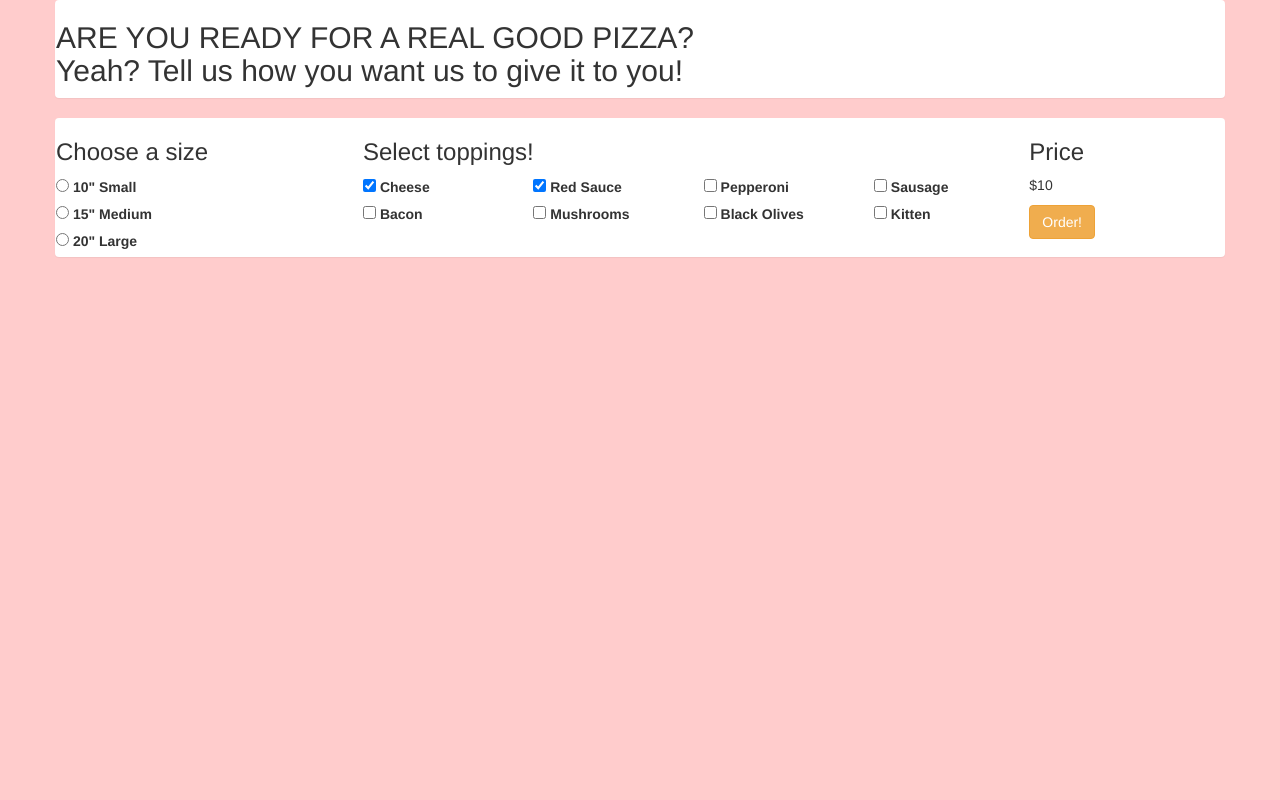
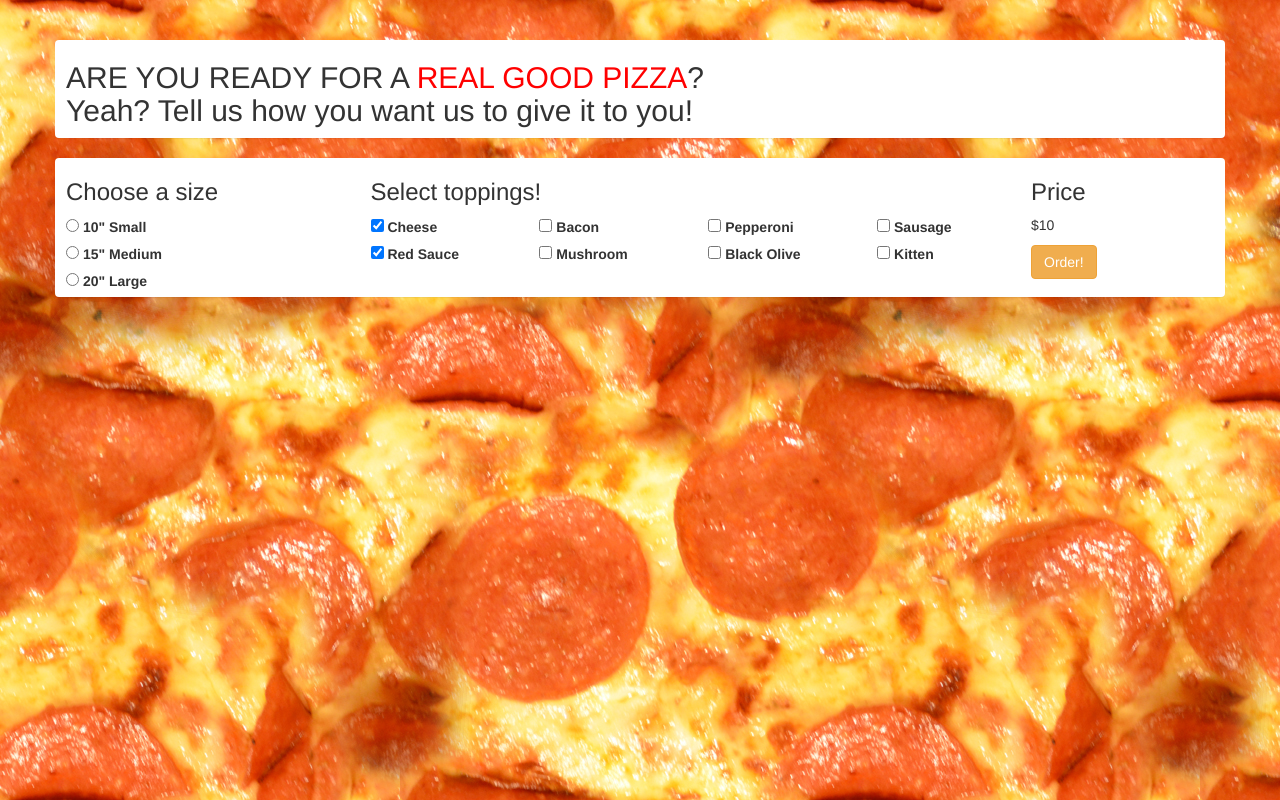
Before and after one commit to MattSmithereens/pizza, a plain HTML site: page index.html in a window 1280 px wide. Drawn offline with nearby package versions, Linux system fonts and the light colour scheme.

Commit message:
add styling, including a hideous pizza background

```diff
--- a/css/styles.css
+++ b/css/styles.css
@@ -1,6 +1,14 @@
 body {
-   /*background-image: url("img/pizza.png");*/
-   background-color: #FFCCCC;
+   background-color: #ffcccc;
+   background-image: url("../img/bg.jpg");
+}
+
+.red {
+  color: #ff0000;
+}
+
+.buffer {
+  padding-left: 10px;
 }
 
 /* make displayed when menu functionality established */
--- a/index.html
+++ b/index.html
@@ -31,15 +31,18 @@ Keep it simple to start! You do not need to have a complex formula for determini
       <p>Welcome to Pamparious!  Enter your name</p>
     </div>
 <!-- menu row -->
+    <br><br>
     <div class="menu">
       <div class="row panel">
-        <h2>ARE YOU READY FOR A REAL GOOD PIZZA?
-        <br>Yeah?  Tell us how you want us to give it to you!</h2>
+        <div class="buffer">
+          <h2>ARE YOU READY FOR A <span class="red">REAL GOOD PIZZA</span>?
+          <br>Yeah?  Tell us how you want us to give it to you!</h2>
+        </div>
       </div>
-      <div class="row panel">
+      <div class="row panel buffer">
 
 <!-- form -->
-        <form id="buttons" action="index-new.html" method="post">
+        <form id="buttons" action="index.html" method="post">
           <div class="col-md-3">
             <div class="row">
               <h3>Choose a size</h3>
@@ -71,7 +74,7 @@ Keep it simple to start! You do not need to have a complex formula for determini
                 </div>
                 <div class="col-sm-3">
                   <label>
-                    <input type="checkbox" name="topping" value="Red Sauce" checked> Red Sauce
+                    <input type="checkbox" name="topping" value="Bacon"> Bacon
                   </label>
                 </div>
                 <div class="col-sm-3">
@@ -88,17 +91,17 @@ Keep it simple to start! You do not need to have a complex formula for determini
               <div class="row">
                 <div class="col-sm-3">
                   <label>
-                    <input type="checkbox" name="topping" value="Bacon"> Bacon
+                    <input type="checkbox" name="topping" value="Red Sauce" checked> Red Sauce
                   </label>
                 </div>
                 <div class="col-sm-3">
                   <label>
-                    <input type="checkbox" name="topping" value="Mushrooms"> Mushrooms
+                    <input type="checkbox" name="topping" value="Mushroom"> Mushroom
                   </label>
                 </div>
                 <div class="col-sm-3">
                   <label>
-                    <input type="checkbox" name="topping" value="Black Olives"> Black Olives
+                    <input type="checkbox" name="topping" value="Black Olive"> Black Olive
                   </label>
                 </div>
                 <div class="col-sm-3">
--- a/js/scripts.js
+++ b/js/scripts.js
@@ -1,11 +1,17 @@
 // business
 
-var newPizza = function Pizza(size, [], price) {
-  this.size = inputtedSize;
-  this.toppings = [];
-  this.price = [];
-}
-
+// function Pizza(size, toppingArray, price) {
+//   this.size = inputtedSize;
+//   this.toppings = toppingArray;
+//   this.price = [];
+// }
+//
+//   Pizza.prototype.orderedPizza = function() {
+//     return "you ordered a " this.size + " pizza with " + this.toppingArray;
+//   }
+//
+// }
+//  console.log(Pizza.orderedPizza);
 // Pizza.prototype.showPie = function() {
 //   return this.size + ", " + this.price;
 // }
@@ -20,8 +26,11 @@ $(document).ready(function() {
       $("input:checkbox[name=topping]:checked").each(function() {
     		toppingArray.push($(this).val());
     	});
-      console.log(toppingArray);
-      console.log(inputtedSize);
+      if (inputtedSize === undefined) {
+        alert("You need to tell us what size AMAZING pizza you'd like!");
+      } else {
+        console.log(inputtedSize + " pizza with " + toppingArray);
+      }
 
   })
 })
```
Also changed, not shown: img/bg.jpg (added).
